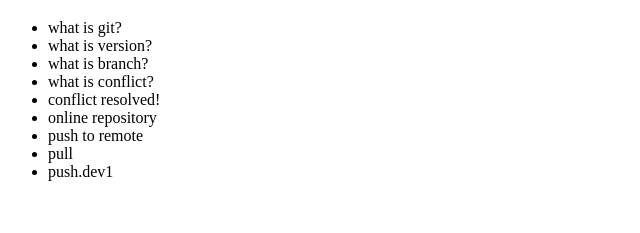
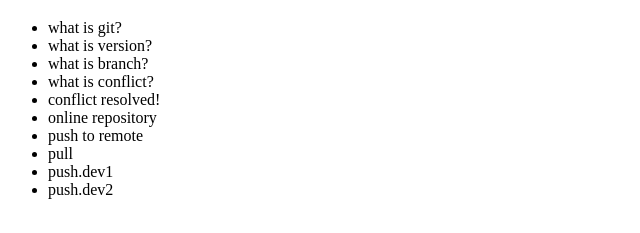
Before and after one commit to iam205/opentutorials_git_iam205, a plain HTML site: page index.html in a window 1280 px wide. Shown: the part 87-320 px from the top of the page, without its empty margins (0-640 px from the left). Drawn offline with Linux system fonts and the light colour scheme.

Commit message:
push.dev2

```diff
--- a/index.html
+++ b/index.html
@@ -18,6 +18,7 @@
 			<li>push to remote</li>
 			<li>pull</li>
 			<li>push.dev1</li>
+			<li>push.dev2</li>
 		</ul>
 	</body>
 </html>
```
